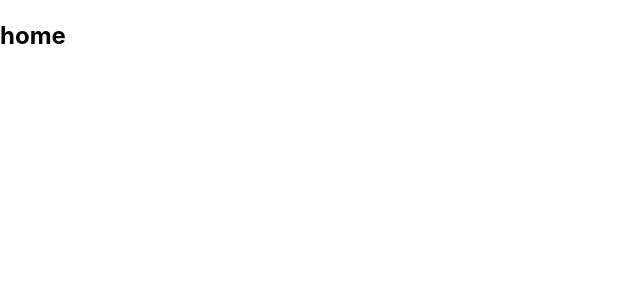
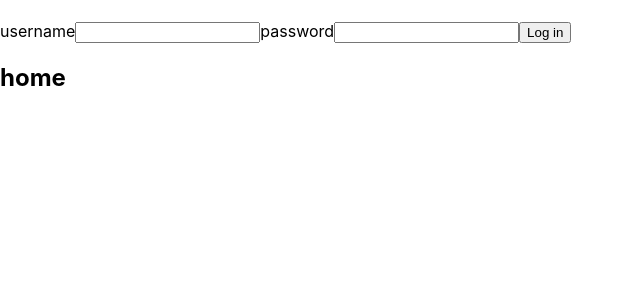
Before and after one commit to burke-md/shittr, a Next.js app: page /login in a window 1280 px wide. Shown: the top 300 px of the page, without its empty margins (0-640 px from the left). Built offline with nearby package versions, Linux system fonts and the light colour scheme.

Commit message:
Build form component for login and connect to api route.No style.

```diff
--- a/components/LoginForm.js
+++ b/components/LoginForm.js
@@ -1,6 +1,27 @@
 export default function LoginForm() {
+  const loginUser = async event => {
+    event.preventDefault()
+
+    const res = await fetch('/api/users/login', {
+      body: JSON.stringify({
+        username: event.target.username.value,
+        password: event.target.password.value
+      }),
+      headers: {
+        'Content-Type': 'application/json'
+      },
+      method: 'POST'
+    })
+
+    const result = await res.json();
+  }
   return (
-      <>
-      </>
+      <form >
+        <label htmlFor="username">username</label>
+        <input id="username" name="username" type="text" autoComplete="username" required />
+        <label htmlFor="password">password</label>
+        <input id="password" name="password" type="text" autoComplete="name" required />
+        <button type="submit">Log in</button>
+    </form>
   )
 }
```
